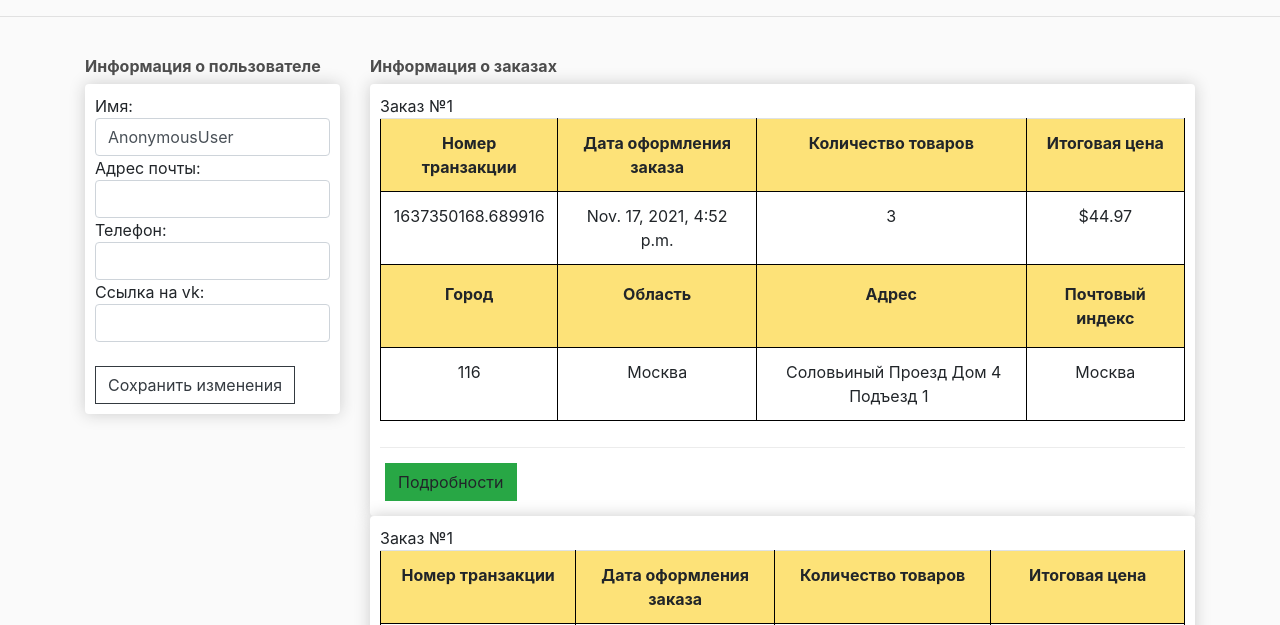
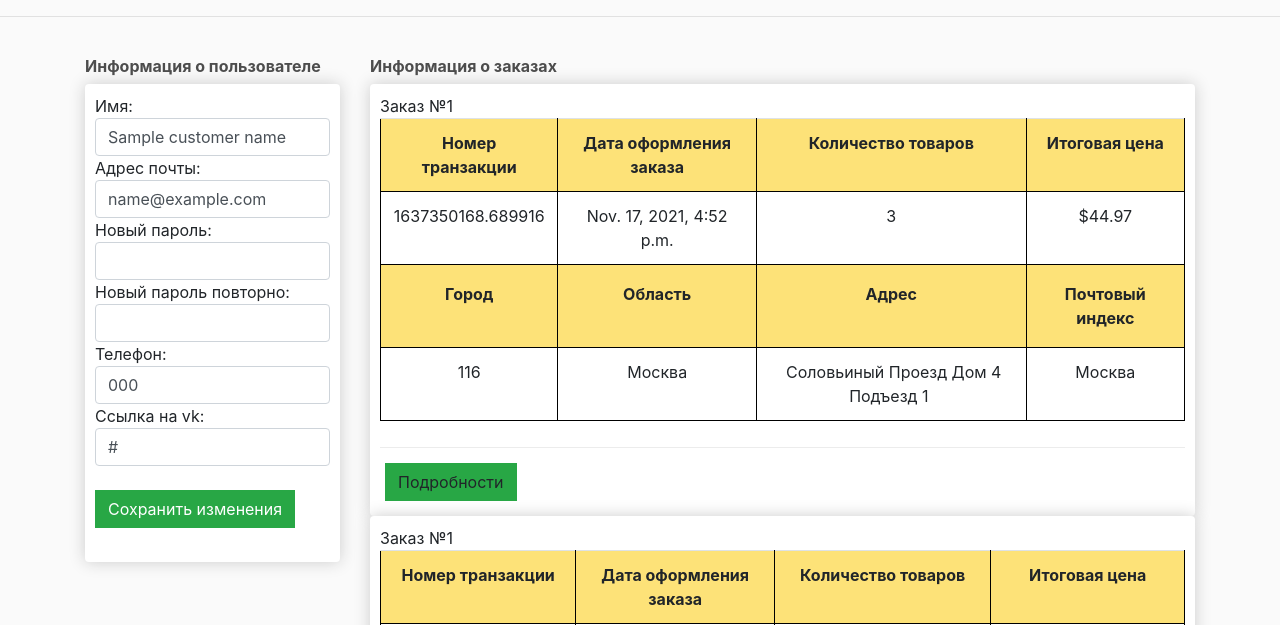
Before and after one commit to PavelMorgulyan/ecomerce, a Django app: template store/templates/store/user.html in a window 1280 px wide. Shown: the part 57-682 px from the top of the page. Run offline with Django 3.2, Linux system fonts and the light colour scheme; data comes from the database, SQL or seed files in the repository; both versions use the stored data as it was after the commit; the template is opened without the code that fills it: values that come from a table or form of the project are taken from there, most other values are stand-ins (such as "Sample title", 1, 10 or a date in 2020); some libraries are stand-ins or nearby versions.

Commit message:
new checkout.html

```diff
--- a/store/models.py
+++ b/store/models.py
@@ -9,6 +9,8 @@ class Customer(models.Model):
 	user = models.OneToOneField(User, null=True, blank=True, on_delete=models.CASCADE)
 	name = models.CharField(max_length=200, null=True)
 	email = models.CharField(max_length=200)
+	vk_link = models.CharField(max_length=200)
+	phone = models.CharField(max_length=200)
 
 	def __str__(self):
 		return self.name
@@ -102,8 +104,6 @@ class Order(models.Model):
 				break
 		return str(index)
 
-
-
 class OrderItem(models.Model):
 	product = models.ForeignKey(Product, on_delete=models.SET_NULL, null=True)
 	order = models.ForeignKey(Order, on_delete=models.SET_NULL, null=True)
--- a/store/templates/store/checkout.html
+++ b/store/templates/store/checkout.html
@@ -124,7 +124,6 @@
 		}
 
 		var form = document.getElementById('form')
-		console.log("form:", form)
 		form.addEventListener('submit', function(e){
 	    	e.preventDefault()
 	    	console.log('Form Submitted...')
--- a/store/templates/store/user.html
+++ b/store/templates/store/user.html
@@ -19,29 +19,52 @@
 	}
    </style>
 	<div class="row">
-        <div class="col-lg-3"><div > <h6><strong>Информация о пользователе</strong></h6></div>
+        <div class="col-lg-3"><div> <h6><strong>Информация о пользователе</strong></h6></div>
 			<div class="box-element" id="form-wrapper">
 				<form id="form">
 					<div >
 						Имя:
-						<input class="form-control" type="text" name="name" value="{{request.user}}">
+						<input class="form-control" type="text" name="name" value="{{customer_name}}">
 					</div>
 					<div>
 						Адрес почты:
-						<input required class="form-control" type="email" name="email" value="{{request.user.email}}">
+						<input required class="form-control" type="email" name="email" value="{{customer_email}}">
+					</div>
+					<div>
+						Новый пароль:
+						<input required class="form-control" type="password" name="password1" value="">
+					</div>
+					<div>
+						Новый пароль повторно:
+						<input required class="form-control" type="password" name="password2" value="">
 					</div>
 					<div>
 						Телефон:
-						<input required class="form-control" type="phone" name="phone" value="{{request.user.phone}}">
+						<input required class="form-control" type="phone" name="phone" value="{{customer_phone}}">
 					</div>
 					<div>
 						Ссылка на vk:
-						<input required class="form-control" type="vk_link" name="vk_link" value="{{request.user.vk_link}}">
+						<input required class="form-control" type="vk_link" name="vk_link" value="{{customer_vk_link}}">
 						<br>
-						<a style="float:center" class="btn btn-outline-dark" href="{% url 'user' %}" id="get-new-user-info"> Сохранить изменения</a>
+						<input class="btn btn-success" id="save-new-user-info" type="submit" value="Сохранить изменения"></input>
 					</div>
+					<div>
+						<br>
+					</div>
+					<!-- <div>
+						<input class="btn btn-success" id="save-new-user-password" type="submit" value="Изменить пароль"></input>
+					</div>	 -->
             	</form>
 			</div>
+
+			<!-- <div class="box-element hidden" id="password-new-info">
+				<small>Новый пароль:</small>
+				<input required class="form-control" type="password" name="password1" value="" placeholder="">
+				<br>
+				<small>Снова новый пароль:</small>
+				<input required class="form-control" type="password" name="password2" value="" placeholder="">
+			</div> -->
+
         </div>
 		<div class="col-lg-9">
 			<div> <h6><strong>Информация о заказах</strong></h6></div>
@@ -87,16 +110,16 @@
 								<a style="float:center; margin:5px;">{{order.get_cart_zipcode}}</a>
 							</td>
 						</tr>
+
 					</table>
 
 				</div>
 				<a  style="float:center; margin:5px;" class="btn btn-success ">Подробности</a>
+
 			</div>
 			{% endfor %}
 			<div class="box-element">
-
-				<a  class="btn btn-outline-dark" href="{% url 'store' %}">&#x2190; Continue Shopping</a>
-
+				<a  class="btn btn-success" href="{% url 'store' %}">&#x2190; Continue Shopping</a>
 			</div>
 
 
@@ -113,23 +136,14 @@
 
 	    })
 
-		const userFormData = {
-				'id':null,
-				'name':null,
-				'email':null,
-				'phone':null,
-				'vklink':null,
-			}
+		/* form.addEventListener('submit', function(e){
+	    	e.preventDefault()
+	    	console.log('Form Submitted...')
+	    	document.getElementById('form-control').classList.add("hidden");
+	    	document.getElementById('password-new-info').classList.remove("hidden");
+	    }) */
 
-			userFormData.id = '{{requesrt.user.id}}'
-			userFormData.name = form.name.value
-	    	userFormData.email = form.email.value
-			userFormData.phone = form.phone.value
-			userFormData.vklink = form.vk_link.value
-
-	    	console.log('User Info:', userFormData)
-
-		document.getElementById('get-new-user-info').addEventListener('click', function(e){
+		document.getElementById('save-new-user-info').addEventListener('click', function(e){
 	    	submitFormData()
 	    })
 
@@ -143,13 +157,17 @@
 				'email':null,
 				'phone':null,
 				'vklink':null,
+				'password1':null,
+				'password2':null,
 			}
 
-			userFormData.id = '{{requesrt.user.id}}'
+			userFormData.id = '{{request.user.id}}'
 			userFormData.name = form.name.value
 	    	userFormData.email = form.email.value
 			userFormData.phone = form.phone.value
 			userFormData.vklink = form.vk_link.value
+			userFormData.password1 = form.password1.value
+			userFormData.password2 = form.password1.value
 
 	    	console.log('User Info:', userFormData)
 
@@ -166,12 +184,8 @@
 	    	.then((response) => response.json())
 	    	.then((data) => {
 				console.log('Success:', data);
-				alert('Transaction completed');
-
-				user_data = {}
-				document.cookie ='user_data=' + JSON.stringify(user_data) + ";domain=;path=/"
-
-
+				alert('Update user info completed');
+				location.reload();
 				})
 	    }
 
--- a/store/utils.py
+++ b/store/utils.py
@@ -57,10 +57,7 @@ def cartData(request):
 def customerOrders(request):
 	if request.user.is_authenticated:
 		customer = request.user.customer
-
-		customer_id = customer.id
-		orders = Order.objects.all().filter(customer_id=customer_id)
-		# print("orders:", orders)
+		orders = Order.objects.all().filter(customer_id=customer.id)
 		orderitems = []
 		shipping_address = []
 		for order_id in orders:
```
Also changed, not shown: store/views.py (+19 -20 lines), db.sqlite3, static/cart-2-1.png (deleted).
